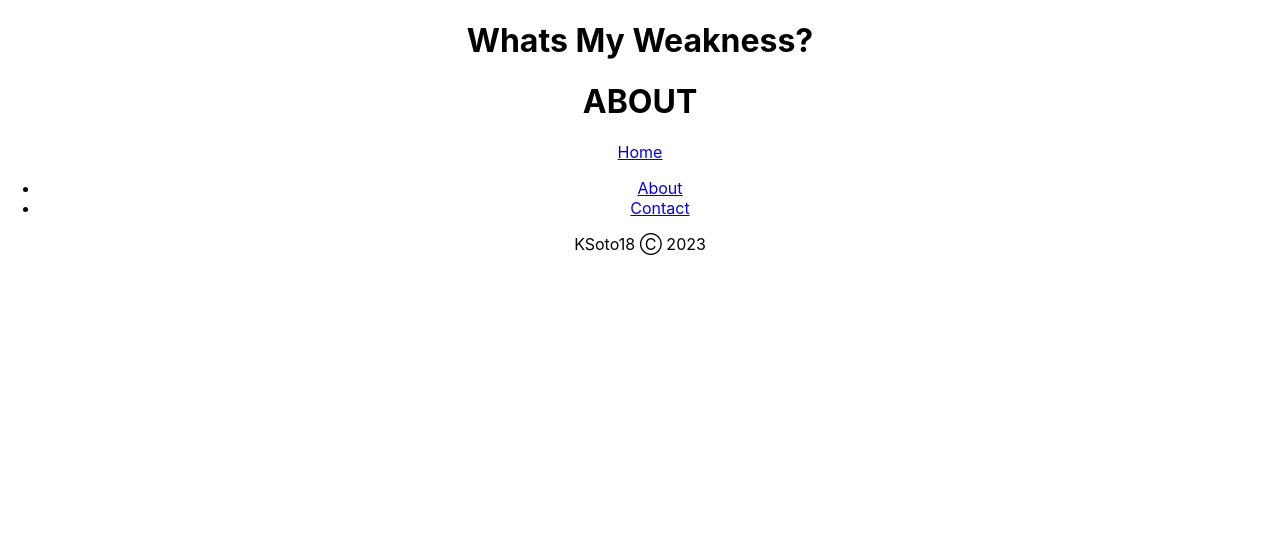
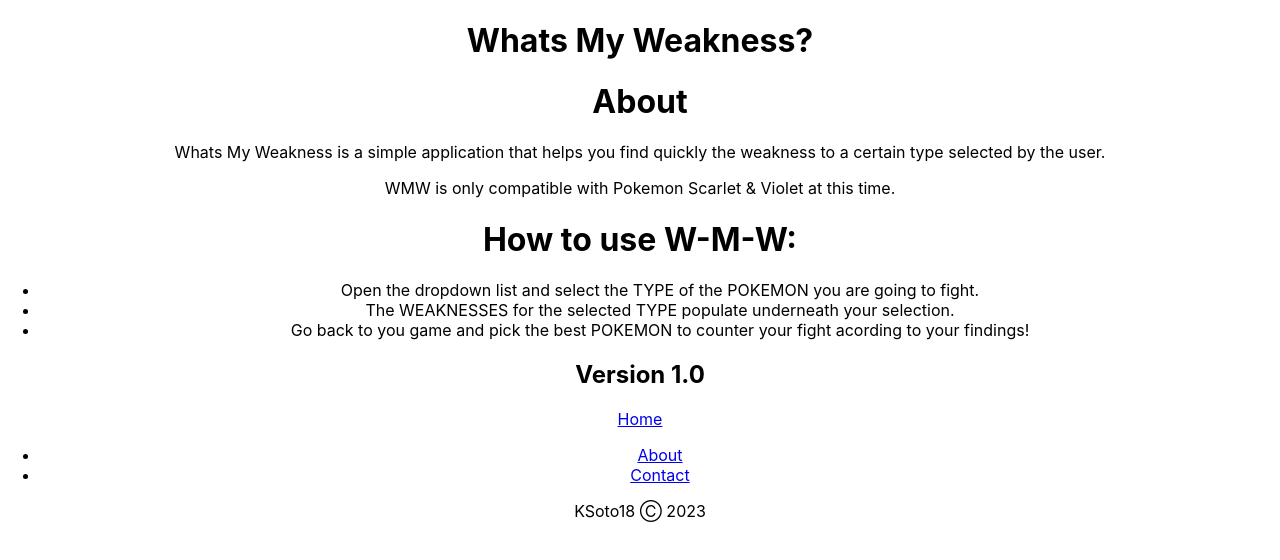
Before and after one commit to KSoto18/PKMN-WMW, a React (Create React App) app: page /about in a window 1280 px wide. Shown: the top 560 px of the page. Built offline with nearby package versions, Linux system fonts and the light colour scheme.

Commit message:
updated about page

```diff
--- a/src/pages/About.js
+++ b/src/pages/About.js
@@ -1,3 +1,29 @@
 export default function ABOUT() {
-    return <h1>ABOUT</h1>
+
+    return (
+
+        <div>
+
+            <div>
+                <h1>About</h1>
+                <p>Whats My Weakness is a simple application that helps you find quickly the weakness to a certain type selected by the user.</p>
+                <p>WMW is only compatible with Pokemon Scarlet & Violet at this time.</p>
+            </div>
+
+            <div>
+             <h1>How to use W-M-W:</h1>
+             <ul>
+                <li>Open the dropdown list and select the TYPE of the POKEMON you are going to fight.</li>
+                <li>The WEAKNESSES for the selected TYPE populate underneath your selection.</li>
+                <li>Go back to you game and pick the best POKEMON to counter your fight acording to your findings!</li>
+             </ul>
+          </div>
+
+          <div>
+             <h2>Version 1.0</h2>
+          </div>
+
+        </div>
+
+    )
 }
```
